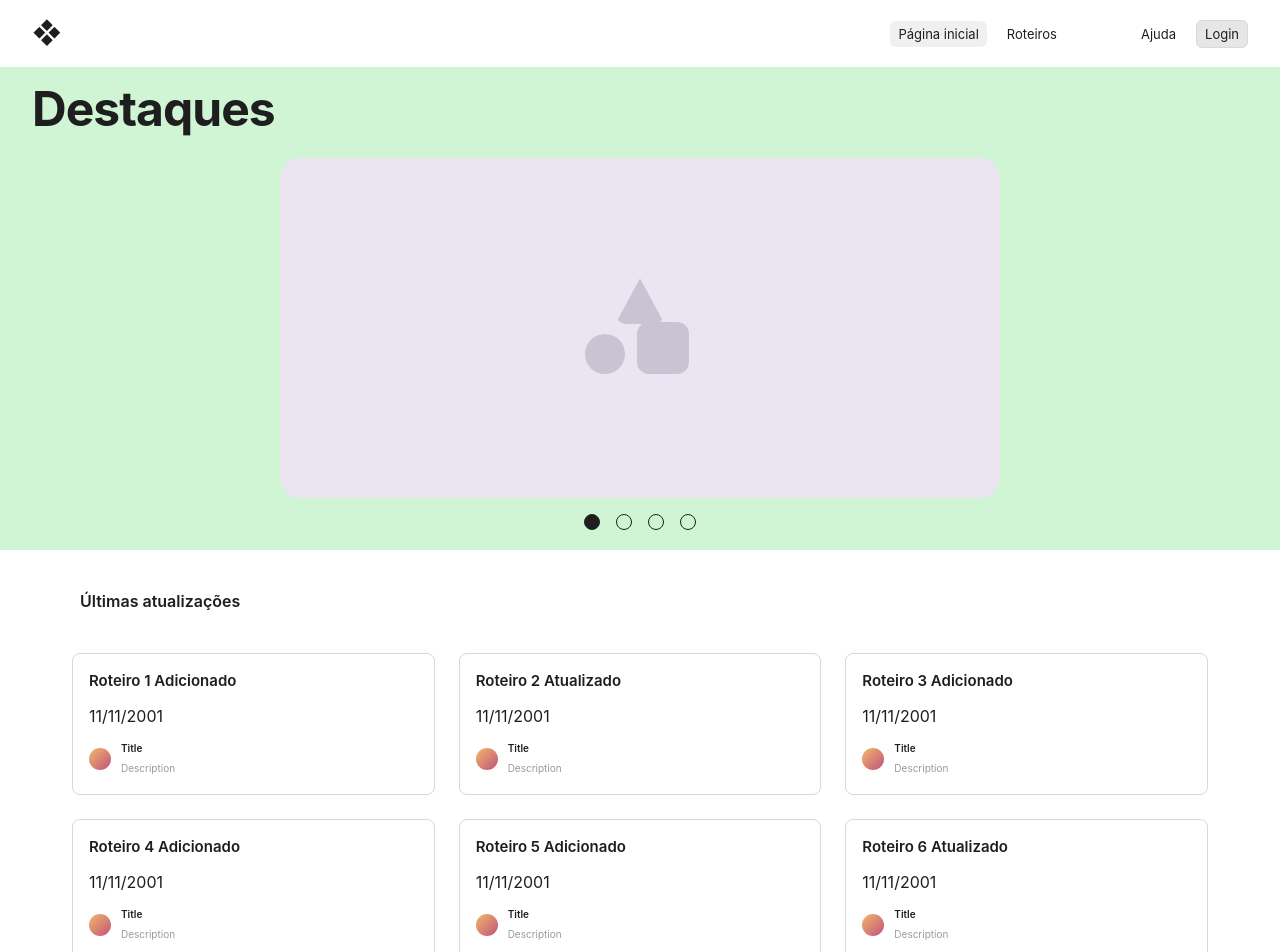
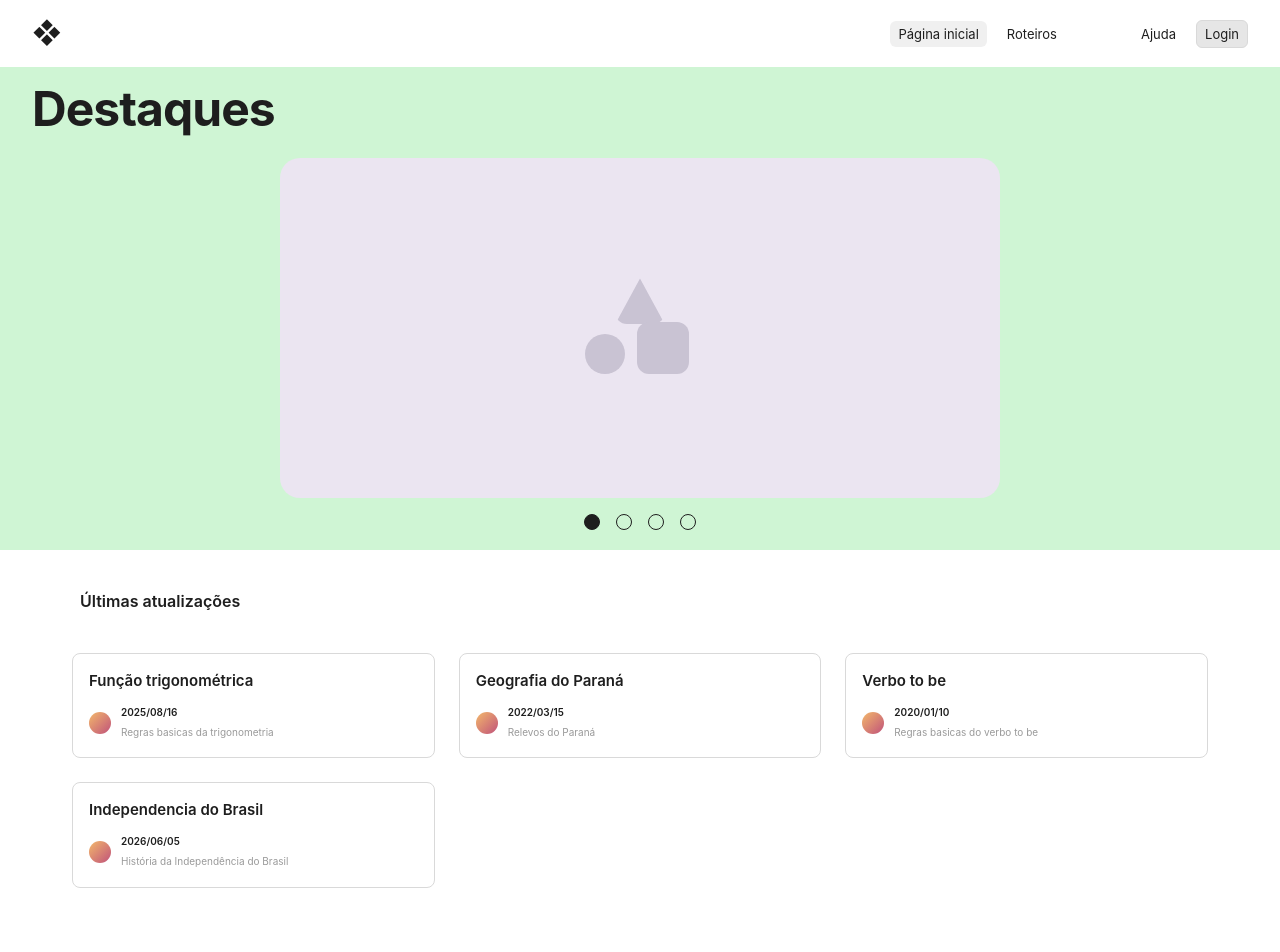
Before and after one commit to gabe1405/roteiros-app, a Next.js app: page / in a window 1280 px wide. Shown: the top 952 px of the page. Built offline with nearby package versions, Linux system fonts and the light colour scheme.

Commit message:
colocando roteiros atualizados na pagina inicial

```diff
--- a/app/page.js
+++ b/app/page.js
@@ -1,15 +1,10 @@
 import Destaques from "../components/Destaques";
 import Data from "../components/Data";
-import roteiro from "../data/roteiros";
+import { roteiros } from "../data/roteiros";
 
-const atualizacoes = [
-  "Roteiro 1 Adicionado",
-  "Roteiro 2 Atualizado",
-  "Roteiro 3 Adicionado",
-  "Roteiro 4 Adicionado",
-  "Roteiro 5 Adicionado",
-  "Roteiro 6 Atualizado",
-];
+const atualizacoes = [...roteiros]
+  .sort((a, b) => (b.dataModificacao ?? "").localeCompare(a.dataModificacao ?? ""))
+  .slice(0, 6);
 
 export default function Home() {
   return (
@@ -18,13 +13,15 @@ export default function Home() {
       <section className="atualizacoes" aria-labelledby="t-atualizacoes">
         <h2 id="t-atualizacoes">Últimas atualizações</h2>
         <div className="grade">
-          {atualizacoes.map((titulo) => (
-            <article className="card" key={titulo}>
-              <h3>{titulo}</h3>
-              <Data valor= {"2001-11-11"}/>
+          {atualizacoes.map((roteiro) => (
+            <article className="card" key={roteiro.id}>
+              <h3>{roteiro.titulo}</h3>
               <div className="autor">
                 <div className="avatar" />
-                <div><strong>Title</strong><span>Description</span></div>
+                <div>
+                  <strong><Data valor={roteiro.dataModificacao} /></strong>
+                  <span>{roteiro.descricao}</span>
+                </div>
               </div>
             </article>
           ))}
--- a/data/roteiros.js
+++ b/data/roteiros.js
@@ -1,4 +1,4 @@
-export const roteiro = [
+export const roteiros = [
   { id: "r1", titulo: "Geografia do Paraná", autorId: "1", categoria: "Geografia",  descricao: "Relevos do Paraná", dataModificacao: "15-03-2022", roteiro: "arquivo1.txt" },
   { id: "r2", titulo: "Função trigonométrica", autorId: "2", categoria: "Matematica",  descricao: "Regras basicas da trigonometria", dataModificacao: "16-08-2025", roteiro: "arquivo2.txt" },
   { id: "r3", titulo: "Independencia do Brasil", autorId: "1", categoria: "Historia", descricao: "História da Independência do Brasil", dataModificacao: "05-06-2026", roteiro: "arquivo3.txt" },
```
